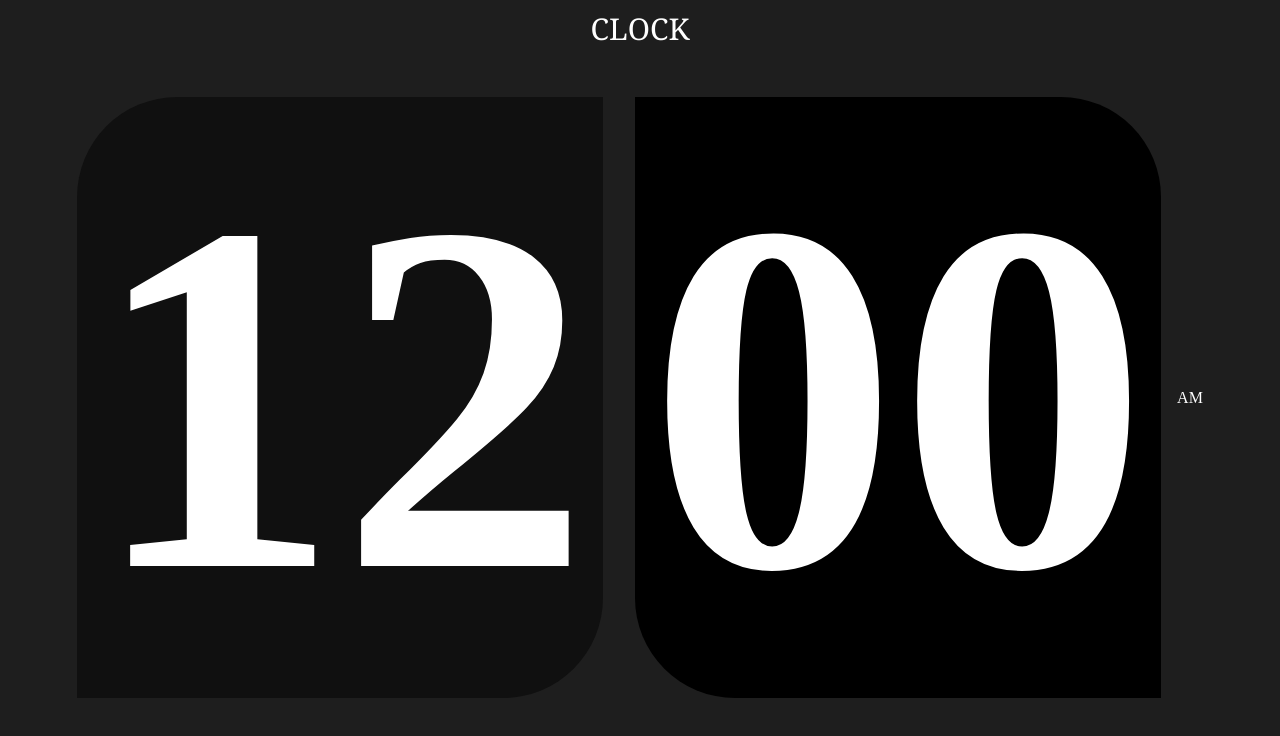
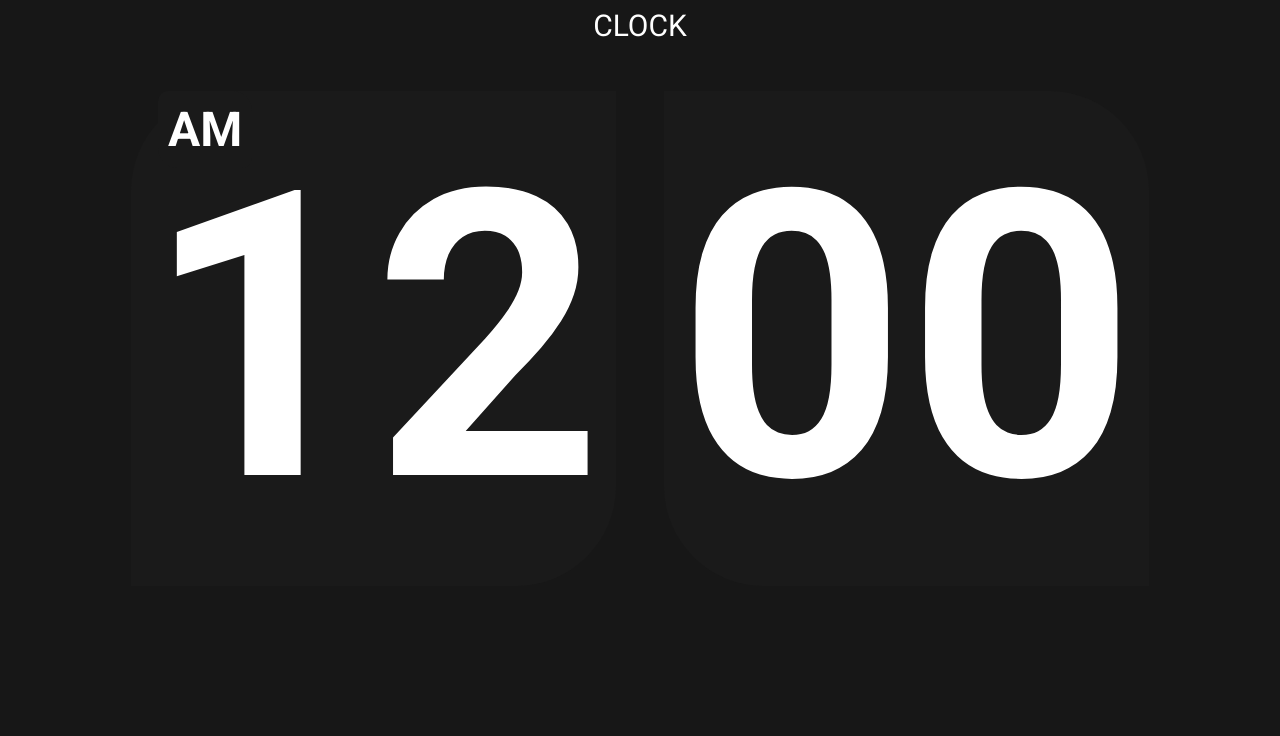
Before and after one commit to Winnerezy/Clock, a plain HTML site: page index.html in a window 1280 px wide. Drawn offline with Linux system fonts and the light colour scheme.

Commit message:
added AM and PM functionality changes to the UI

```diff
--- a/index.html
+++ b/index.html
@@ -9,7 +9,7 @@
 <body>
     <header>CLOCK</header>
 <div class="display">
-    <span id="hour">00</span><span id="minute"></span><span id="amPM"></span>
+    <span id="amPM"></span><span id="hour">00</span><span id="minute"></span>
 </div>
     <script src="index.js"></script>
 </body>
--- a/index.js
+++ b/index.js
@@ -8,7 +8,7 @@ window.onload = function() {
        const minutes = today.getMinutes();
 
        //linking the hour and minute to the js script
-    hourEl.innerHTML = hours.toString().padStart(2, '0');
+    hourEl.innerHTML = hourTime(hours).toString().padStart(2, '0');
 
     //adding 0 to the beginning until it reaches 2 digits
     minuteEl.innerHTML = minutes.toString().padStart(2, '0');
@@ -19,6 +19,13 @@ window.onload = function() {
     setInterval(setDate, 1000);
 }
 
+//adding AM or PM depending on the hour
 function amPMfun(hour){
     return hour < 12? 'AM': 'PM';
 }
+
+
+//changing the hour to 12-digit based when it pases 12PM
+function hourTime(hour){
+    return hour < 13? hour : hour - 11;
+}
--- a/style.css
+++ b/style.css
@@ -1,30 +1,32 @@
+@import url('https://fonts.googleapis.com/css2?family=Roboto:ital,wght@0,100;0,300;0,400;0,500;0,700;0,900;1,100;1,300;1,400;1,500;1,700;1,900&display=swap');
+
 body{
-    background-color: rgba(0, 0, 0, 0.882);
+    background-color: #171717;
     color: white;
+    font-family: 'Roboto';
 }
 
 header{
     text-align: center;
     font-size: 30px;
-    font-family:Cambria, Cochin, Georgia, Times, 'Times New Roman', serif;
 }
 
 .display{
 display: flex;
 align-items: center;
 justify-content: center;
-
+position: relative;
 margin-top: 3rem;
+gap: 1rem;
 }
 
 #hour{
     width:max-content;
-    font-size: 500px;
+    font-size: 400px;
     margin-right: 2rem;
-    background-color: rgb(16, 16, 16);
+    background-color: #1a1a1a;
     font-weight: bold;
     padding: 10px;
-    transform: skewX(0deg);
     border-radius: 100px 0 100px 0;
     border: solid transparent;
     transition: all 1s ease-in-out;
@@ -32,14 +34,13 @@ margin-top: 3rem;
 
 #hour:hover{
 border: solid white;
-transform: skewX(5deg);
+transform: skewX(2deg);
 }
 
 #minute{
     width:max-content;
-    font-size: 500px;
-    margin-right: 1rem;
-    background-color: black;
+    font-size: 400px;
+    background-color: #1a1a1a;
     font-weight: bold;
     padding: 10px;
     border-radius: 0 100px 0 100px;
@@ -49,5 +50,16 @@ transform: skewX(5deg);
 
 #minute:hover{
     border: solid white;
-    transform: skewX(5deg);
-    }
+    transform: skewX(2deg);
+}
+
+#amPM{
+    position: absolute;
+    top: 0;
+    left: 150px;
+    font-size: 3rem;
+    font-weight: bold;
+    background-color: #1a1a1a;
+    padding: 10px;
+    border-radius: 10px 20px;
+}
```
